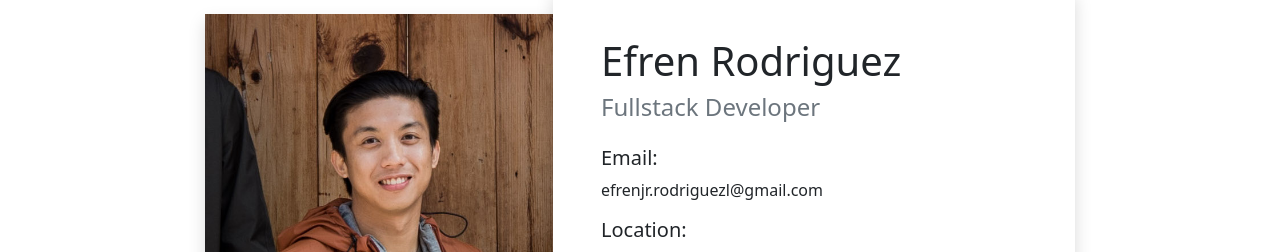
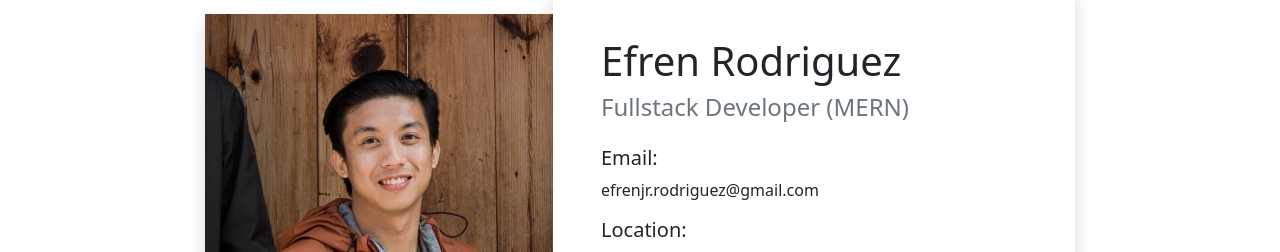
Before and after one commit to efrenjr-dev/rodriguez-portfolio-dev-b, a React (Create React App) app: page / in a window 1280 px wide. Shown: the part 345-597 px from the top of the page. Built offline with nearby package versions, Linux system fonts and the light colour scheme.

Commit message:
updated about me section

```diff
--- a/src/components/About.js
+++ b/src/components/About.js
@@ -24,9 +24,9 @@ export default function About() {
               className="bg-white px-4 px-md-5 pt-4 pt-md-5 pb-5 justify-content-start shadow"
             >
               <h1>Efren Rodriguez</h1>
-              <h4 className="text-muted pb-3">Fullstack Developer </h4>
+              <h4 className="text-muted pb-3">Fullstack Developer (MERN)</h4>
               <h5>Email:</h5>
-              <p>efrenjr.rodriguezl@gmail.com</p>
+              <p>efrenjr.rodriguez@gmail.com</p>
               <h5>Location:</h5>
               <p>Riyadh, Saudi Arabia</p>
               <h5>Date of Birth:</h5>
```
